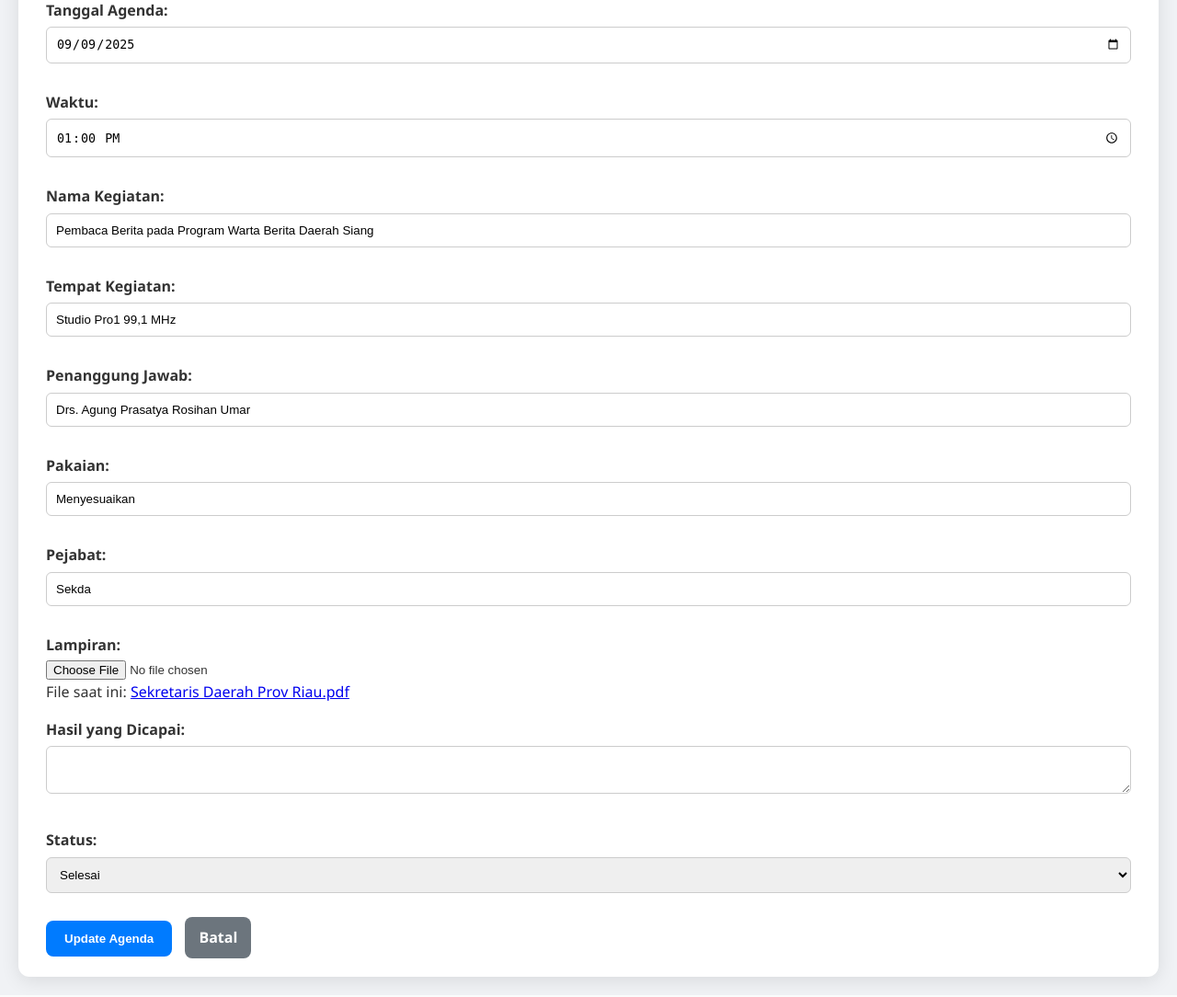
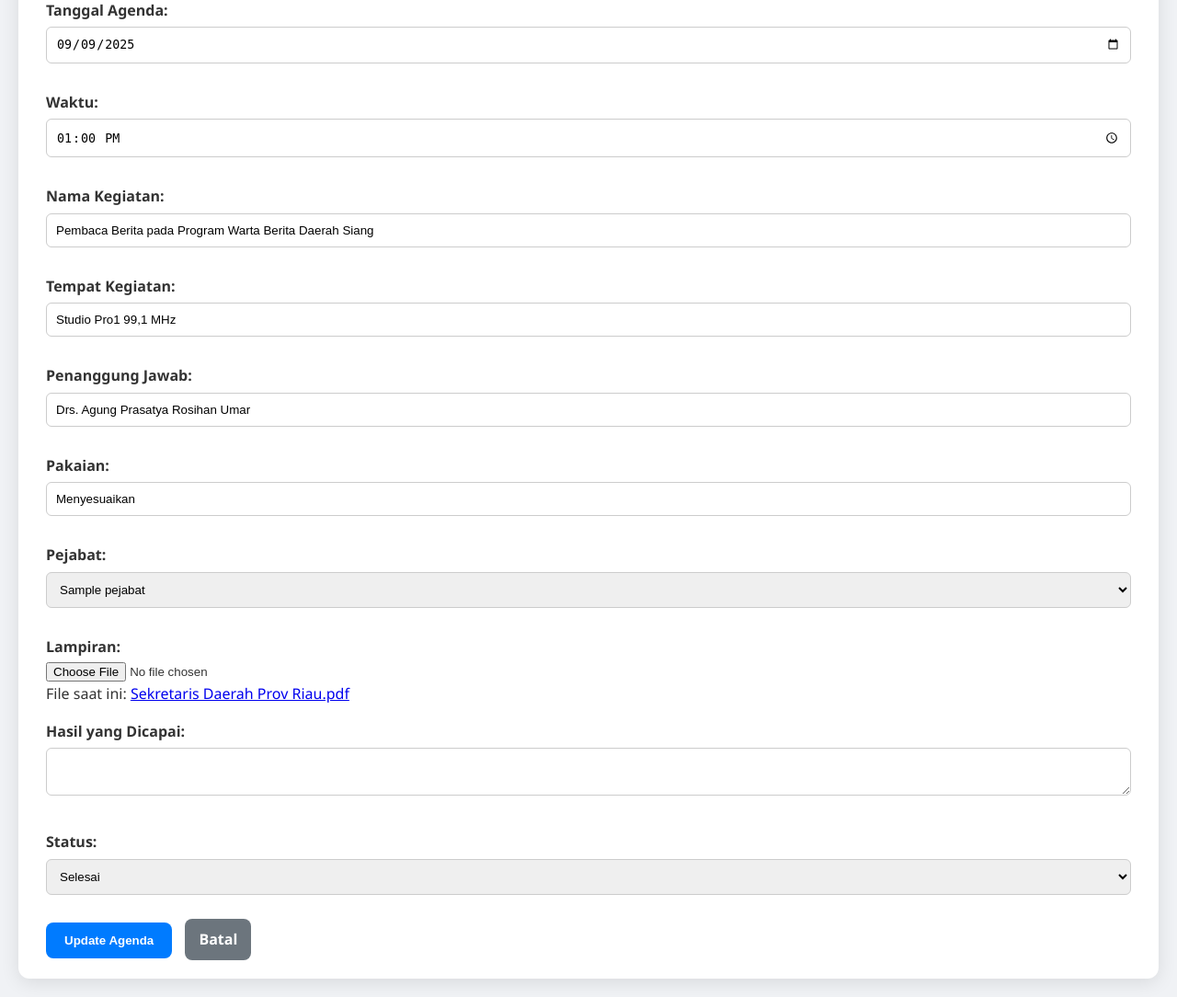
Before and after one commit to ayat7779/agenda-pimpinan, a PHP site: page /edit.php?id=23 in a window 1280 px wide. Shown: the part 92-1176 px from the top of the page at 92% size. Run offline with PHP 8.4, Linux system fonts and the light colour scheme; data comes from the database, SQL or seed files in the repository; tables that the repository leaves empty or names only in its code hold one stand-in row (values such as "Sample post").

Commit message:
menambah tabel dan combobox pejabat pada input dan edit

```diff
--- a/edit.php
+++ b/edit.php
@@ -112,6 +112,9 @@ if ($_SERVER["REQUEST_METHOD"] == "POST") {
 // Ambil data status dari tabel tb_status untuk combobox
 $sql_status = "SELECT * FROM tb_status ORDER BY nama_status ASC";
 $result_status = $koneksi->query($sql_status);
+// Ambil data pejabat dari tabel tb_pejabat untuk combobox
+$sql_pejabat = "SELECT * FROM tb_pejabat ORDER BY kode_pejabat ASC";
+$result_pejabat = $koneksi->query($sql_pejabat);
 ?>
 
 <!DOCTYPE html>
@@ -162,8 +165,22 @@ $result_status = $koneksi->query($sql_status);
             <label for="pakaian_kegiatan">Pakaian:</label>
             <input type="text" name="pakaian_kegiatan" value="<?php echo htmlspecialchars($agenda['pakaian_kegiatan']); ?>" required>
 
+            <!-- <label for="pejabat">Pejabat:</label>
+            <input type="text" name="pejabat" value="<?php echo htmlspecialchars($agenda['pejabat']); ?>" required> -->
+
             <label for="pejabat">Pejabat:</label>
-            <input type="text" name="pejabat" value="<?php echo htmlspecialchars($agenda['pejabat']); ?>" required>
+            <select name="pejabat" id="pejabat" required>
+                <?php
+                if ($result_pejabat && $result_pejabat->num_rows > 0) {
+                    while($row_pejabat = $result_pejabat->fetch_assoc()) {
+                        $selected = ($row_pejabat['id'] == $agenda['pejabat']) ? 'selected' : '';
+                        echo "<option value='" . htmlspecialchars($row_pejabat['id']) . "' " . $selected . ">" . htmlspecialchars($row_pejabat['nama_jabatan']) . "</option>";
+                    }
+                } else {
+                    echo "<option value=''>Tidak ada pejabat</option>";
+                }
+                ?>
+            </select>
 
             <label for="lampiran">Lampiran:</label>
             <input type="file" name="lampiran" id="lampiran">
--- a/upload_api.php
+++ b/upload_api.php
@@ -30,7 +30,7 @@ if ($_SERVER['REQUEST_METHOD'] == 'POST') {
     $nama_kegiatan = $_POST['nama_kegiatan'];
     $tempat_kegiatan = $_POST['tempat_kegiatan'];
     $penanggungjawab_kegiatan = $_POST['penanggungjawab_kegiatan'];
-    $pakaian_kegiatan = $_POST['pakaian_kegiatan'];
+    $pakaian_kegiatan = $_POST['pakaian_kegiatan'];myserver
     $pejabat = $_POST['pejabat'];
 
     // Simpan ke database
```
Also changed, not shown: index.php (+6 -3 lines), tambah.php (+19 -1 lines).
